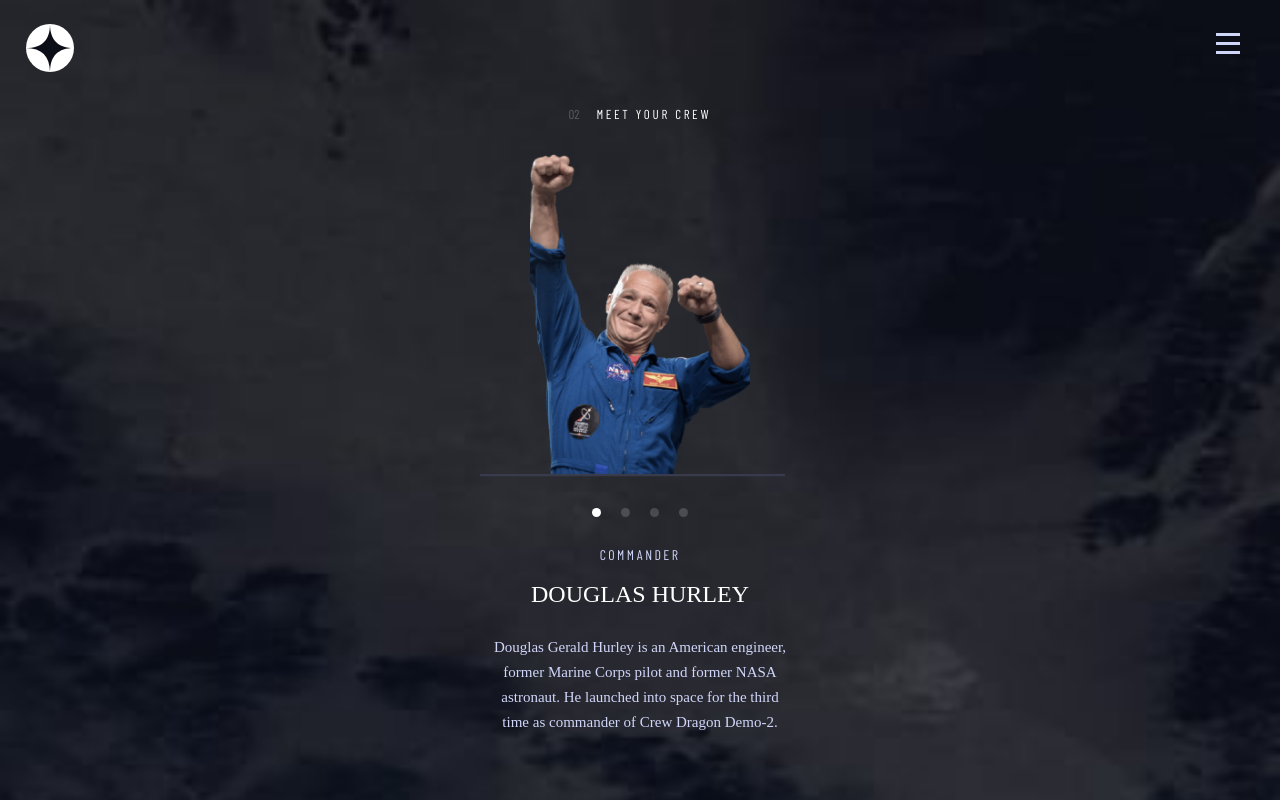
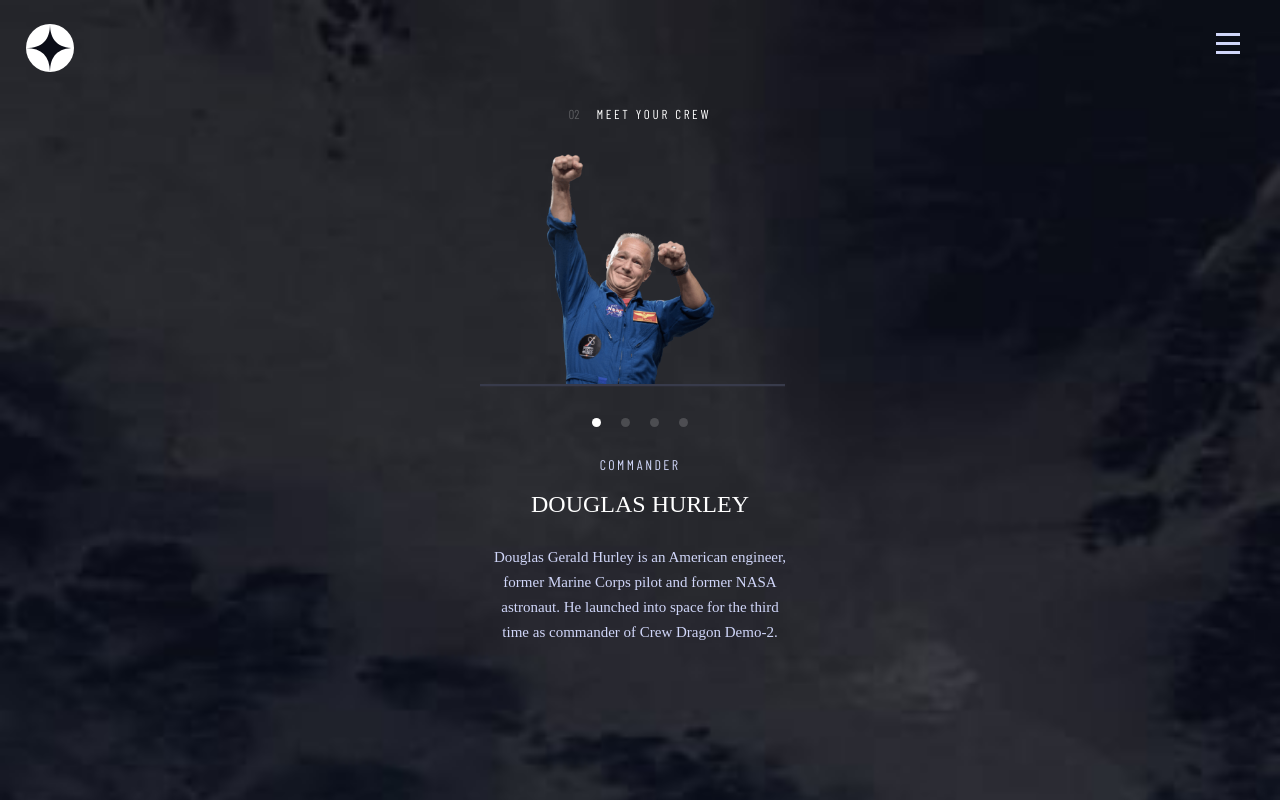
Before and after one commit to SonTonyD/Space-tourism-multi-page-website, an Angular app: page / in a window 1280 px wide. Built offline with nearby package versions, Linux system fonts and the light colour scheme.

Commit message:
better crew image : center

```diff
--- a/src/app/crew/crew.component.css
+++ b/src/app/crew/crew.component.css
@@ -56,15 +56,15 @@
     display: block;
     margin-left: auto;
     margin-right: auto;
-    width: 220px;
-    height: 320px;
+    width: 188px;
+    height: 230px;
     margin-top: 30px;
 }
 
 img {
     object-position: center ;
     object-fit: cover;
-    width: 100%;
+    width: auto;
     height: 100%;
 }
 
```
